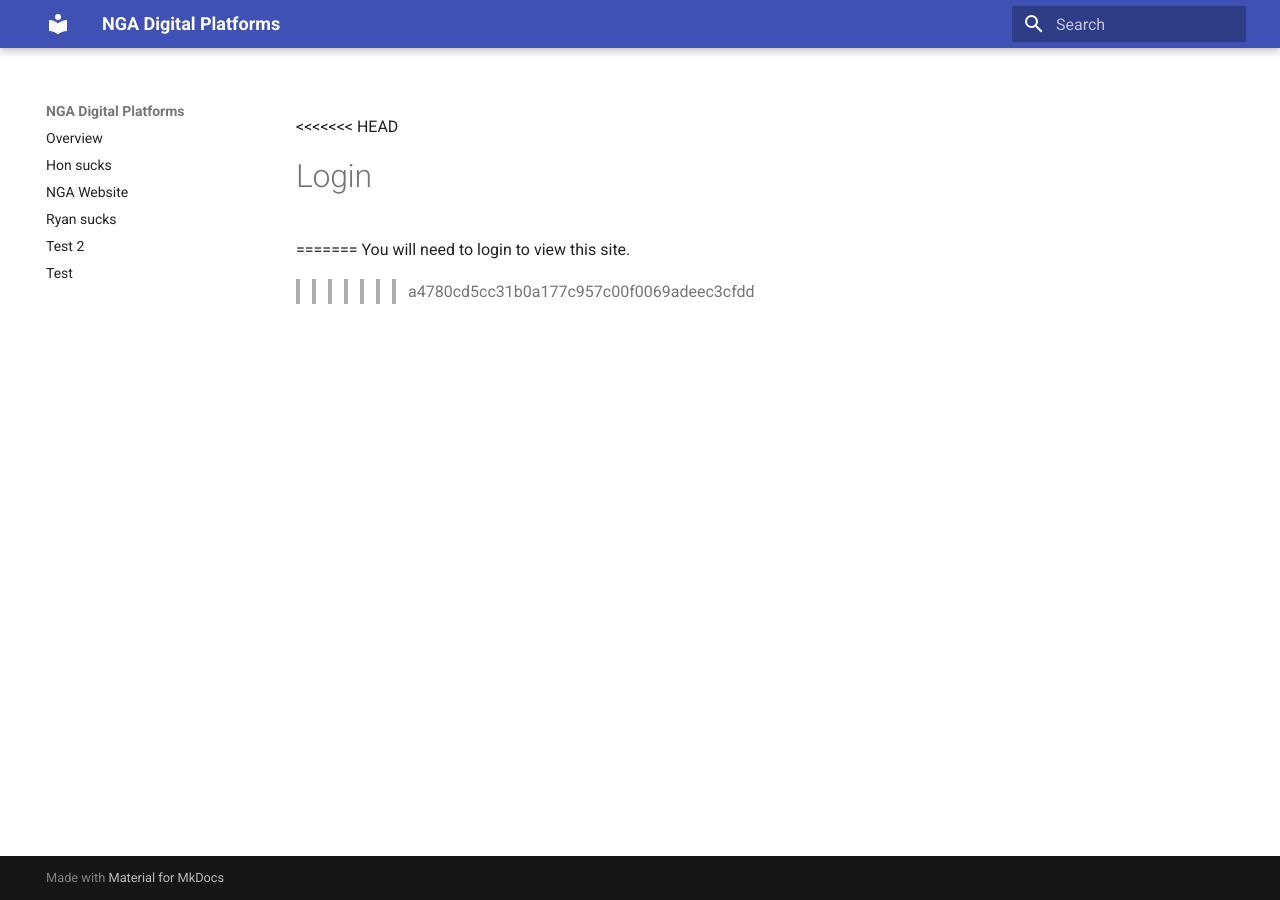
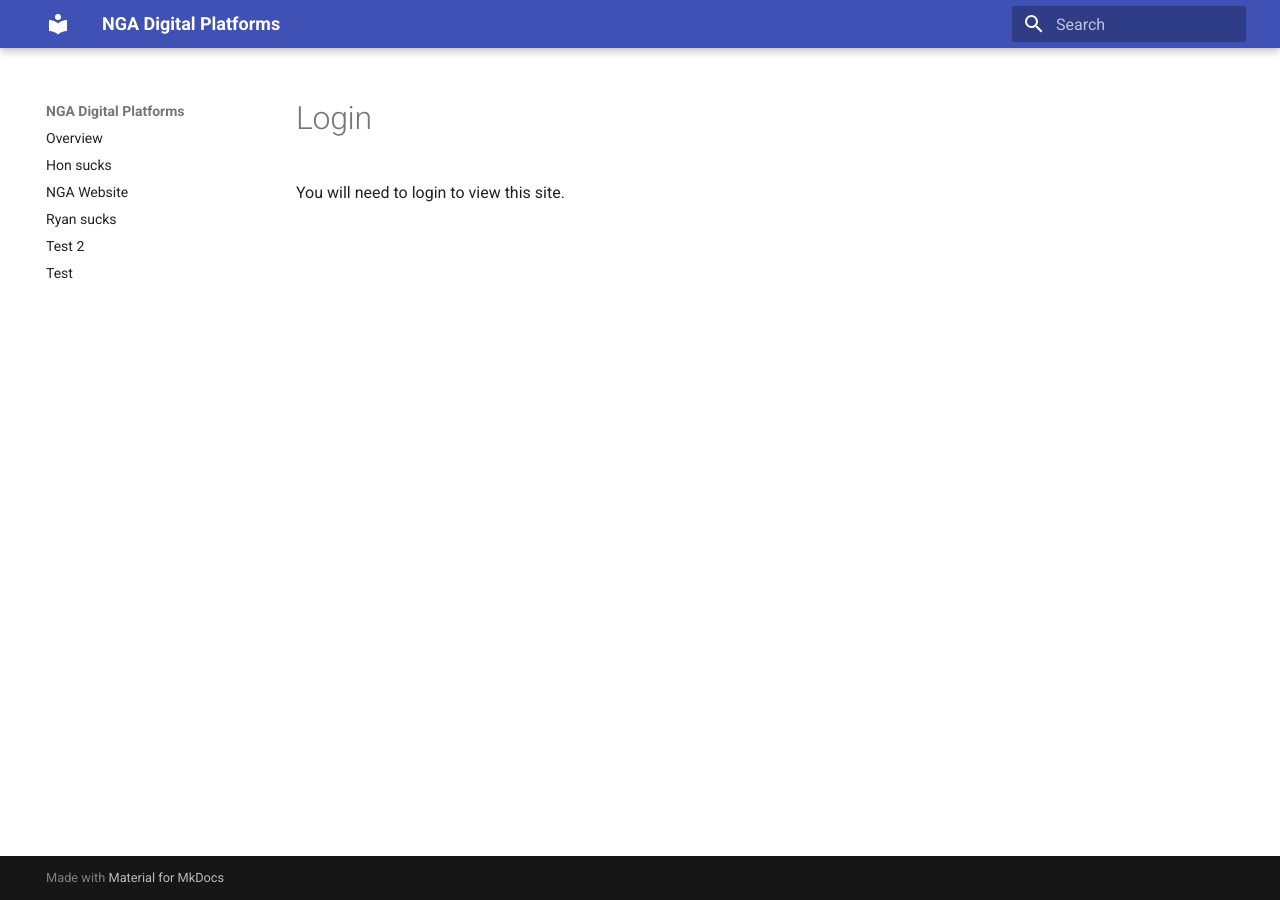
Before and after one commit to NGA-Digital/mkdocs-documentation-site, an MkDocs documentation site: the page built from docs/login.md, in a window 1280 px wide. Built offline with MkDocs 1.6.1 and Material for MkDocs 9.7.7, drawn with Linux system fonts in a browser that asks for light colours; a script that is not in the unit is left out.

Commit message:
Remove git crud from login page

```diff
--- a/docs/login.md
+++ b/docs/login.md
@@ -1,10 +1,6 @@
 ---
 title: Login
 ---
-<<<<<<< HEAD
-# Login
-=======
 You will need to login to view this site.
->>>>>>> a4780cd5cc31b0a177c957c00f0069adeec3cfdd
 
 <div data-netlify-identity-menu></div>
```
